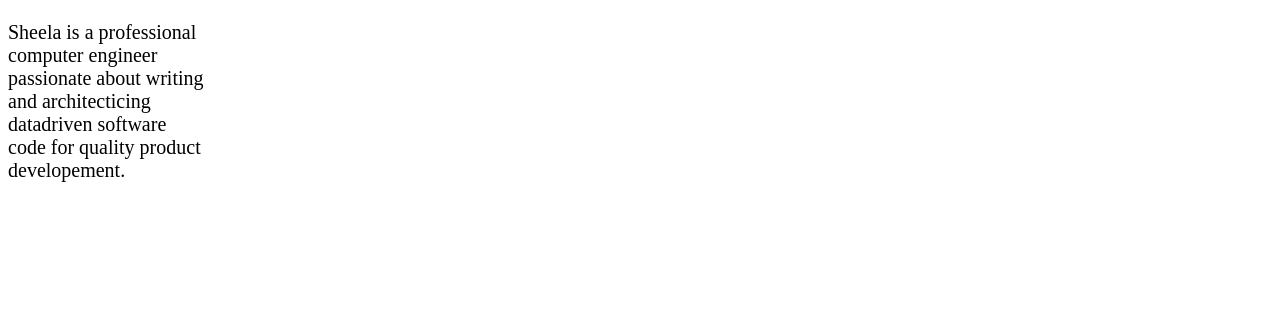
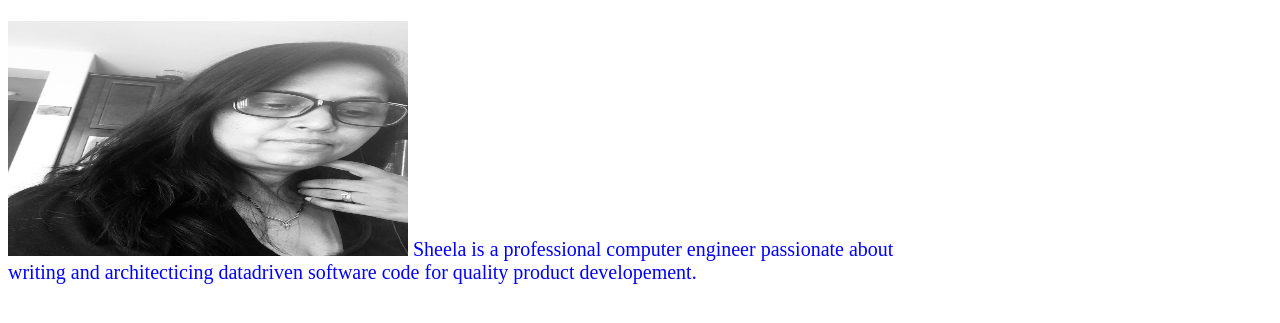
Before and after one commit to sheela14/PersonalWebsite, a plain HTML site: page site/index.html in a window 1280 px wide. Shown: the part 69-392 px from the top of the page. Drawn offline with Linux system fonts and the light colour scheme; files whose address does not match are found by name.

Commit message:
added image file

```diff
--- a/site/index.html
+++ b/site/index.html
@@ -3,11 +3,12 @@
 <head>
 	<title>Welcome Machine learning Page</title>
 	<style >
-		P {
-			color = blue;
+		P{
+			color : blue;
 			font-size:20px;
-			width:200px;
+			width:900px;
 		}
+
 		h1{
 			color: green;
 			font-size: 36px;
@@ -17,6 +18,7 @@
 </head>
 <body>
 <h1> Welcome to "An Introduction to Machine Learning Theory ! "</h1>
-<P>Sheela is a professional computer engineer passionate about writing and architecticing datadriven software code for quality product developement.</P>
+<P>
+ <img src="C:\Users\MINING ENGINEERING\Desktop\sheela_BW.jpg" width="400" height="235"> Sheela is a professional computer engineer passionate about writing and architecticing datadriven software code for quality product developement.</P>
 </body>
 </html>
```
Also changed, not shown: site/sheela_BW.jpg (added).
